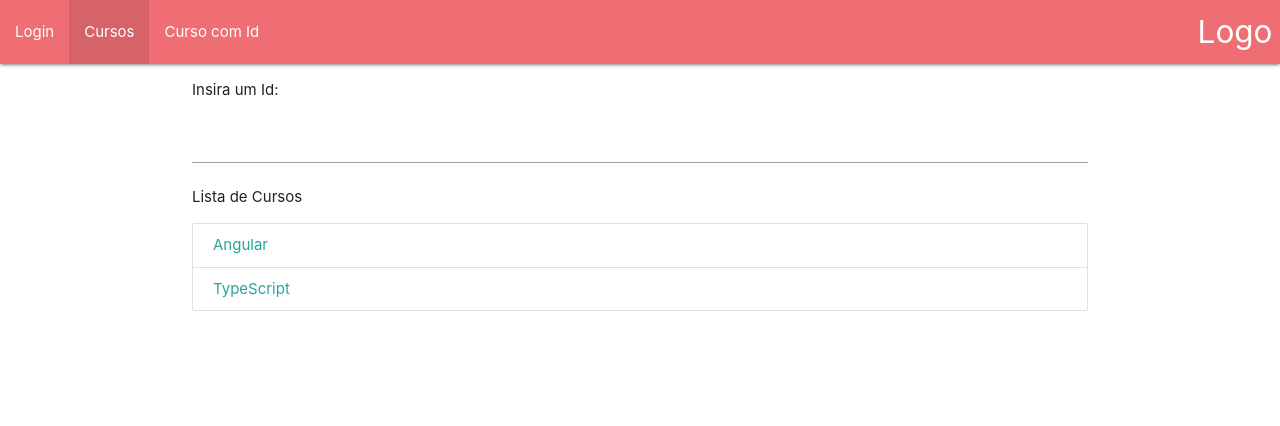
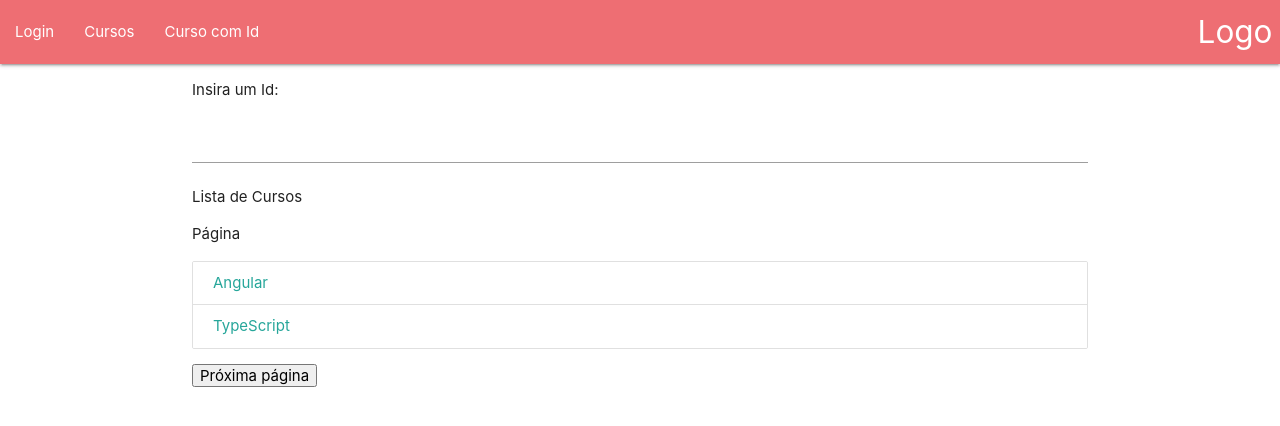
Before and after one commit to Allan-Quiterio/Rotas_Angular, an Angular app: page /cursos in a window 1280 px wide. Shown: the top 426 px of the page. Built offline with nearby package versions, Linux system fonts and the light colour scheme.

Commit message:
feat: definindo e extraindo parâmetros de url (query)

```diff
--- a/src/app/app.component.html
+++ b/src/app/app.component.html
@@ -3,7 +3,10 @@
     <a routerLink="" href="#" class="brand-logo right">Logo</a>
     <ul id="nav-mobile" class="left hide-on-med-and-down">
       <li routerLinkActive="active"><a routerLink="login">Login</a></li>
-      <li routerLinkActive="active"><a routerLink="cursos">Cursos</a></li>
+      <!-- Definindo um query params através do property binding queryParams -->
+      <li routerLinkActive="active">
+        <a routerLink="cursos" [queryParams]="{ pagina: 1 }">Cursos</a>
+      </li>
       <li routerLinkActive="active">
         <!-- Definindo uma rota mais complexa, que tem filhos -->
         <a [routerLink]="['curso', idCurso.value]">Curso com Id</a>
--- a/src/app/cursos/cursos.component.html
+++ b/src/app/cursos/cursos.component.html
@@ -1,4 +1,6 @@
 <p>Lista de Cursos</p>
+
+<p>Página {{ pagina }}</p>
 
 <div class="collection">
   <a
@@ -9,3 +11,5 @@
     {{ curso.nome }}
   </a>
 </div>
+
+<button (click)="proximaPagina()">Próxima página</button>
--- a/src/app/cursos/cursos.component.ts
+++ b/src/app/cursos/cursos.component.ts
@@ -1,5 +1,7 @@
 import { Component, OnInit } from '@angular/core';
 import { CursosService } from './cursos.service';
+import { ActivatedRoute, Router } from '@angular/router';
+import { Subscription } from 'rxjs';
 
 @Component({
   selector: 'app-cursos',
@@ -8,10 +10,32 @@ import { CursosService } from './cursos.service';
 })
 export class CursosComponent implements OnInit {
   cursos: any[];
+  pagina: number;
+  inscricao: Subscription;
 
-  constructor(private cursoService: CursosService) {}
+  constructor(
+    private cursoService: CursosService,
+    private route: ActivatedRoute,
+    private router: Router
+  ) {}
 
   ngOnInit(): void {
     this.cursos = this.cursoService.getCursos();
+
+    this.inscricao = this.route.queryParams.subscribe((queryParams: any) => {
+      this.pagina = queryParams['pagina'];
+    });
+  }
+
+  ngOnDestroy() {
+    this.inscricao.unsubscribe();
+  }
+
+  proximaPagina() {
+    // this.pagina++;
+    //Utilizando a navegação imperativa para atualizar na url o valor do query params obtido no body da página
+    this.router.navigate(['/cursos'], {
+      queryParams: { pagina: ++this.pagina },
+    });
   }
 }
```
